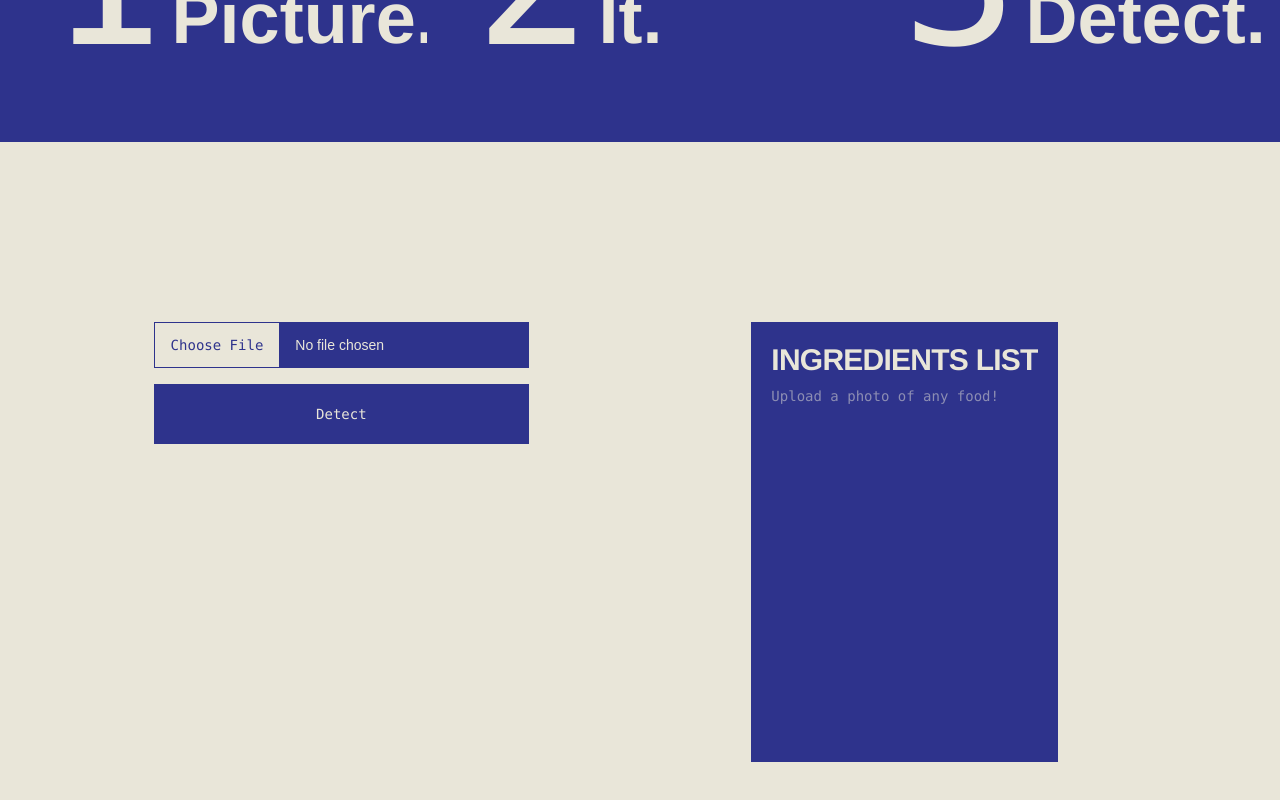
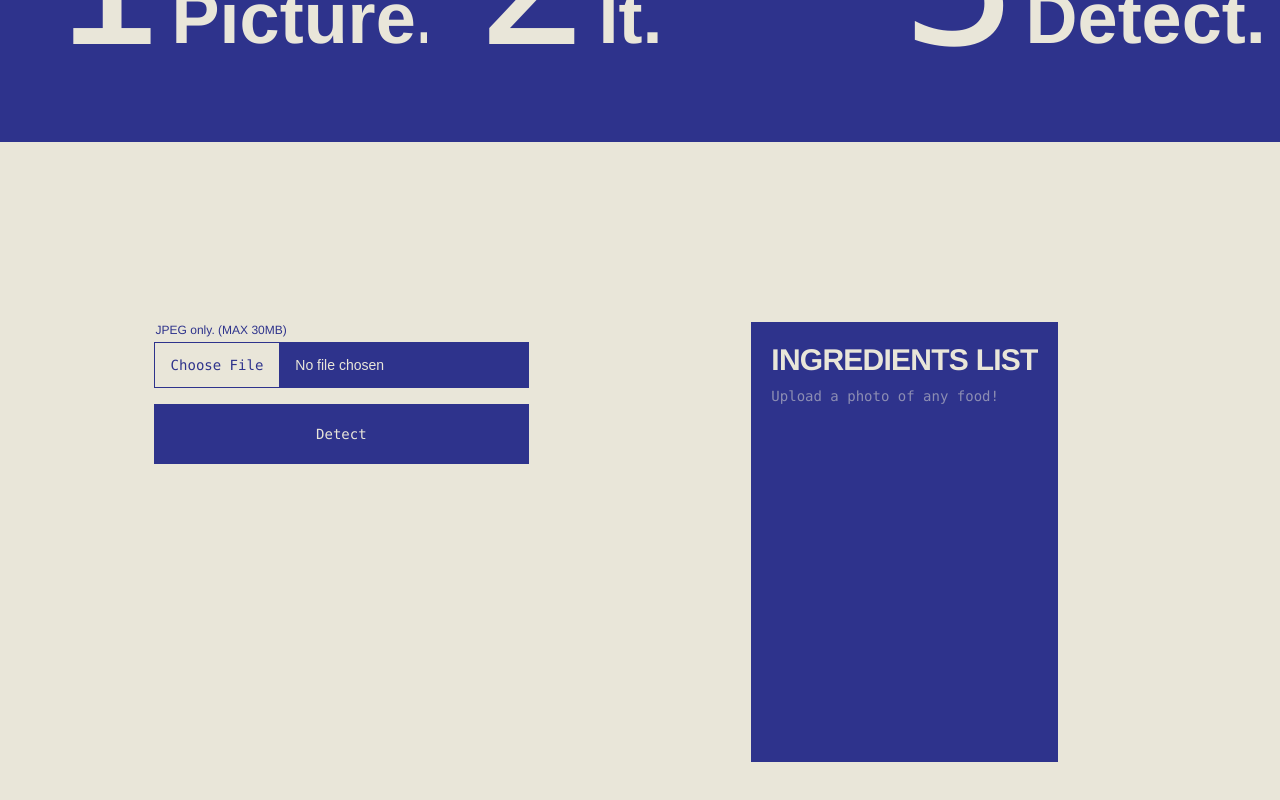
Before and after one commit to aryapatxl/fridge-vision, a Next.js app: page / in a window 1280 px wide. Shown: the part 846-1646 px from the top of the page. Built offline with nearby package versions, Linux system fonts and the light colour scheme.

Commit message:
file size/type info!

```diff
--- a/src/app/components/ImageUpload.js
+++ b/src/app/components/ImageUpload.js
@@ -72,6 +72,7 @@ const ImageUpload = ({ output, setOutput }) => {
   // render the image upload section
   return (
     <section className="container w-full mx-auto items-center pt-36">
+      <p className="font-con text-xs pb-1 pl-0.5 text-blue dark:text-blue-dark " >JPEG only. (MAX 30MB)</p>
       <div className="max-w-xl mx-0 overflow-hidden align-center"> {/* container for image upload */}
         <div className="flex flex-col gap-4"> {/* vertical flexbox for layout */}
           <div className="relative flex w-full flex-col gap-1"> {/* container for input and status message */}
```
